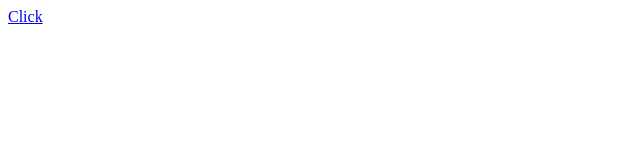
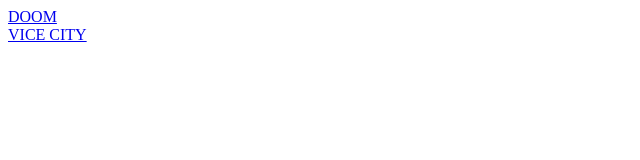
Before and after one commit to mstftna/mstftna.github.io, a plain HTML site: page test.html in a window 1280 px wide. Shown: the whole page, without its empty margins (0-640 px from the left). Drawn offline with Linux system fonts and the light colour scheme.

Commit message:
Update test.html

```diff
--- a/test.html
+++ b/test.html
@@ -6,6 +6,8 @@
     <title>Tests</title>
   </head>
   <body>
-    <a href="https://drive.google.com/file/d/12gWGPDaxldgaD5NRYJcQlz1MnNYfPAJ_/view?usp=sharing">Click</a>
+    <a href="https://drive.google.com/file/d/12gWGPDaxldgaD5NRYJcQlz1MnNYfPAJ_/view?usp=sharing">DOOM</a>
+    <br>
+    <a href="https://drive.google.com/file/d/1ZDv3g3yUzwgMm0cV5y1gxbtQ3azTyLVV/view?usp=sharing">VICE CITY</a>
   </body>
 </html>
```
